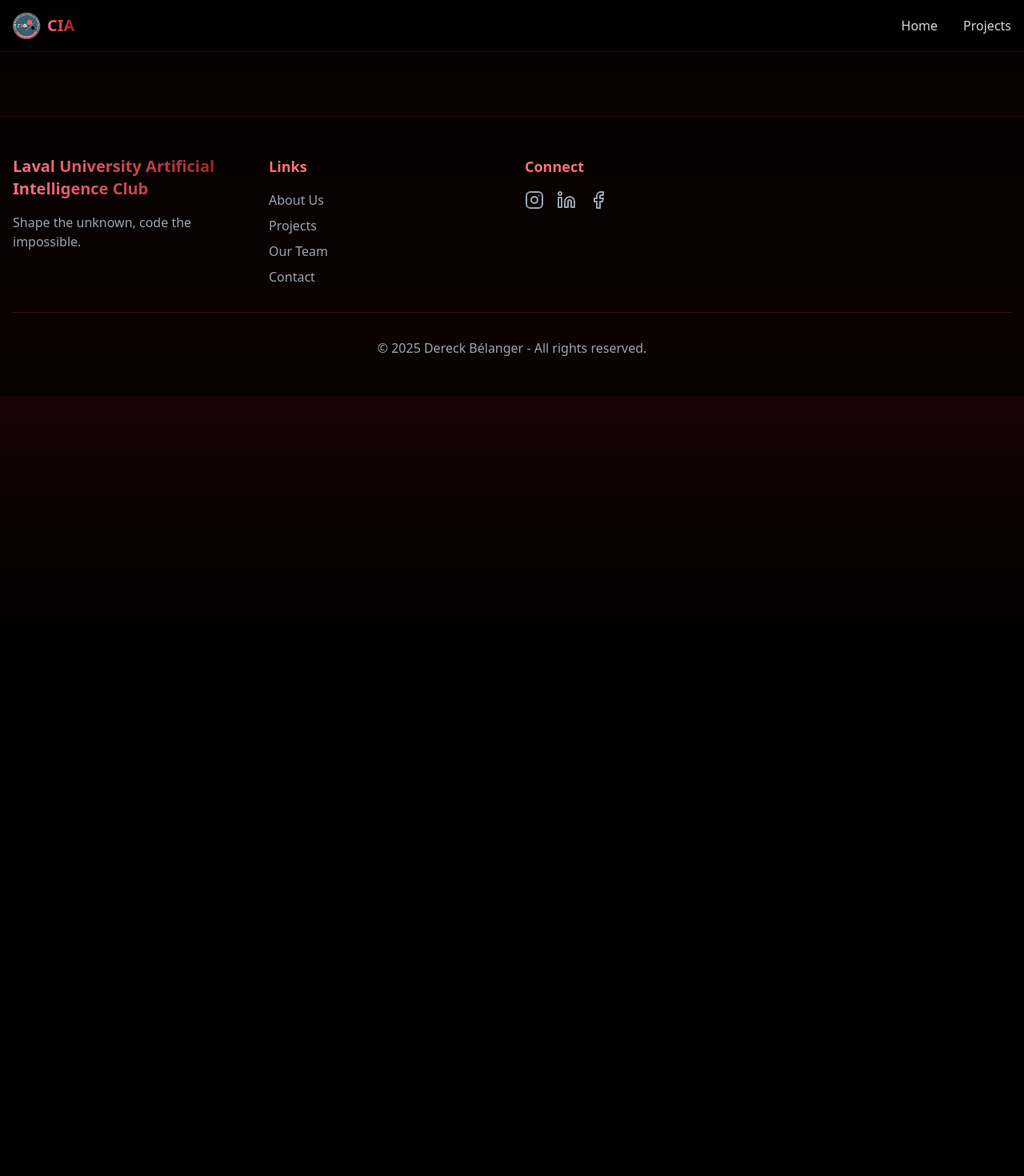
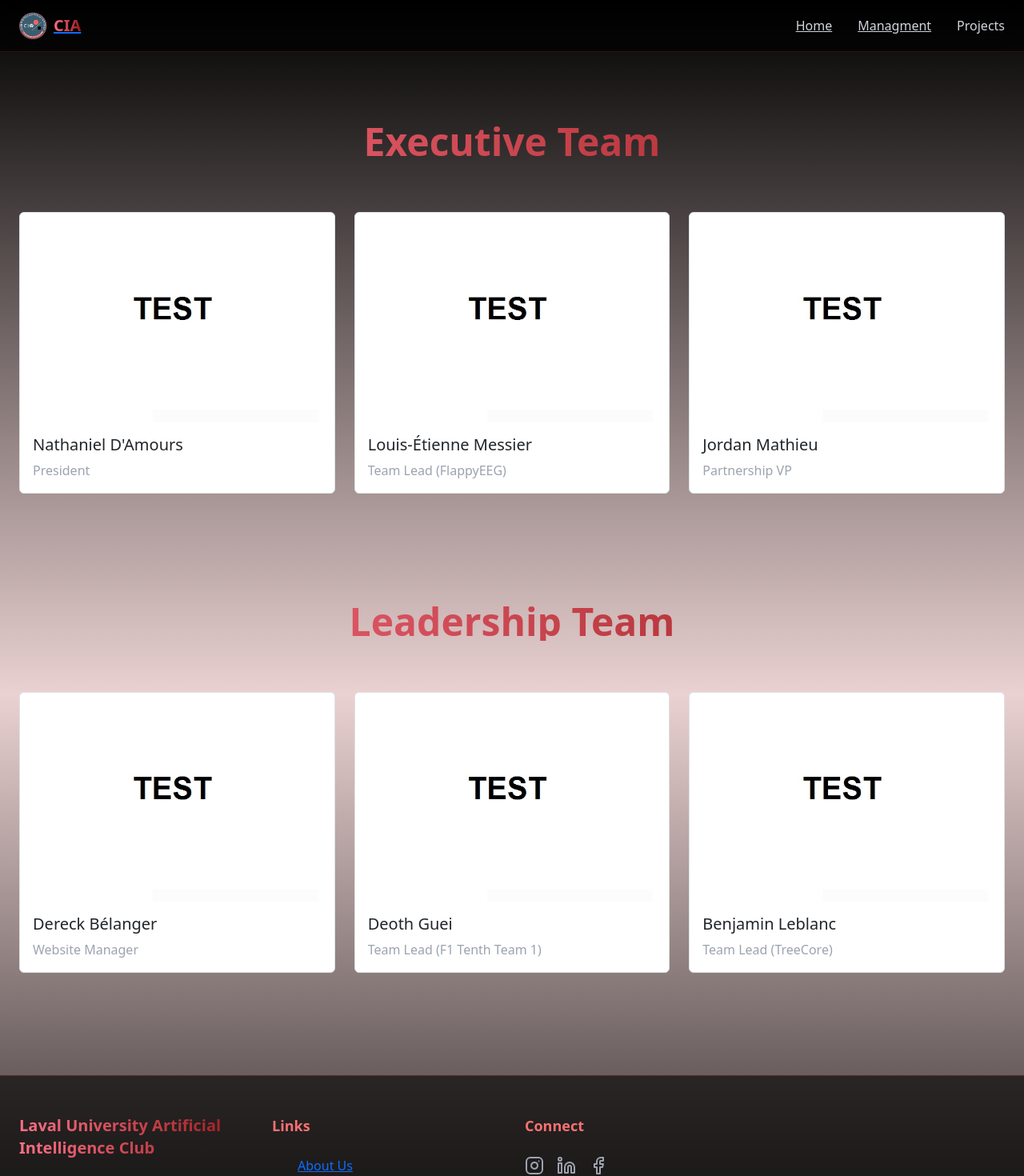
Before and after one commit to cia-ulaval/Site_Club_IA, a React (Vite) app: page /managment in a window 1280 px wide. Shown: the top 1470 px of the page at 80% size. Before the commit the page ends 800 px from the top, so only its background shows below. Built offline with nearby package versions, Linux system fonts and the light colour scheme.

Commit message:
Added managment page
Started the cards, need the all the VP names
to fix: card borders aren't changing color properly

```diff
--- a/src/App.tsx
+++ b/src/App.tsx
@@ -7,6 +7,7 @@ import DecisionTree from "./pages/DecisionTree";
 import MangaAI from "./pages/MangaAI";
 import Lenia from "./pages/Lenia";
 import F1Tenth from "./pages/F1Tenth";
+import Managment from "./pages/Managment";
 
 function App() {
   return (
@@ -15,6 +16,7 @@ function App() {
         <Navbar />
         <Routes>
           <Route path="/" element={<Home />} />
+          <Route path="/managment" element={<Managment />} />
           <Route path="/flappyeeg" element={<FlappyEEG />} />
           <Route path="/mangaai" element={<MangaAI />} />
           <Route path="/f1tenth" element={<F1Tenth />} />
--- a/src/components/Navbar.tsx
+++ b/src/components/Navbar.tsx
@@ -27,6 +27,16 @@ function Navbar() {
               }
             >
               Home
+            </NavLink>
+            <NavLink
+              to="/managment"
+              className={({ isActive }) =>
+                `text-gray-300 hover:text-rose-500/60 transition-colors ${
+                  isActive ? "" : ""
+                }`
+              }
+            >
+              Managment
             </NavLink>
             <div className="relative">
               <button
--- a/src/pages/DecisionTree.tsx
+++ b/src/pages/DecisionTree.tsx
@@ -1,5 +1,3 @@
-import React from "react";
-
 function DecisionTree() {
   return (
     <div className="container mx-auto p-4">
--- a/src/pages/F1Tenth.tsx
+++ b/src/pages/F1Tenth.tsx
@@ -1,5 +1,3 @@
-import React from "react";
-
 function F1Tenth() {
   return (
     <div className="container mx-auto p-4">
--- a/src/pages/Lenia.tsx
+++ b/src/pages/Lenia.tsx
@@ -1,5 +1,3 @@
-import React from "react";
-
 function Lenia() {
   return (
     <div className="container mx-auto p-4">
--- /dev/null
+++ b/src/pages/Managment.tsx
@@ -0,0 +1,89 @@
+import Card from "react-bootstrap/Card";
+import Col from "react-bootstrap/Col";
+import Row from "react-bootstrap/Row";
+
+const cardData = [
+  {
+    title: "Nathaniel D'Amours",
+    text: "President",
+    imgSrc: "/media/test.jpg",
+  },
+  {
+    title: "Louis-Étienne Messier",
+    text: "Team Lead (FlappyEEG)",
+    imgSrc: "/media/test.jpg",
+  },
+  {
+    title: "Jordan Mathieu",
+    text: "Partnership VP",
+    imgSrc: "/media/test.jpg",
+  },
+];
+
+const cardData2 = [
+  {
+    title: "Dereck Bélanger",
+    text: "Website Manager",
+    imgSrc: "/media/test.jpg",
+  },
+  {
+    title: "Deoth Guei",
+    text: "Team Lead (F1 Tenth Team 1)",
+    imgSrc: "/media/test.jpg",
+  },
+  {
+    title: "Benjamin Leblanc",
+    text: "Team Lead (TreeCore)",
+    imgSrc: "/media/test.jpg",
+  },
+];
+
+const Managment = () => {
+  return (
+    <div>
+      <section className="max-w-7xl mx-auto px-4 py-12">
+        <h1 className="text-center text-5xl font-bold gradient-text mt-10 mb-16">
+          Executive Team
+        </h1>
+        <Row xs={1} md={3} className="g-4">
+          {cardData.map((card, idx) => (
+            <Col key={idx}>
+              <Card className="bg-red-900/80 border">
+                <Card.Img variant="top" src={card.imgSrc} />
+                <Card.Body>
+                  <Card.Title className="text-gray-200">
+                    {card.title}
+                  </Card.Title>
+                  <Card.Text className="text-gray-400">{card.text}</Card.Text>
+                </Card.Body>
+              </Card>
+            </Col>
+          ))}
+        </Row>
+      </section>
+
+      <section className="max-w-7xl mx-auto px-4 py-12">
+        <h1 className="text-center text-5xl font-bold gradient-text mt-10 mb-16">
+          Leadership Team
+        </h1>
+        <Row xs={1} md={3} className="g-4">
+          {cardData2.map((card, idx) => (
+            <Col key={idx}>
+              <Card className="bg-red-900/80 border">
+                <Card.Img variant="top" src={card.imgSrc} />
+                <Card.Body>
+                  <Card.Title className="text-gray-200">
+                    {card.title}
+                  </Card.Title>
+                  <Card.Text className="text-gray-400">{card.text}</Card.Text>
+                </Card.Body>
+              </Card>
+            </Col>
+          ))}
+        </Row>
+      </section>
+    </div>
+  );
+};
+
+export default Managment;
--- a/src/pages/MangaAI.tsx
+++ b/src/pages/MangaAI.tsx
@@ -1,4 +1,3 @@
-import React from "react";
 import { Braces, TextCursorInput, SwatchBook, Rss } from "lucide-react";
 
 function MangaAI() {
```
Also changed, not shown: src/main.tsx (+6 -5 lines).
